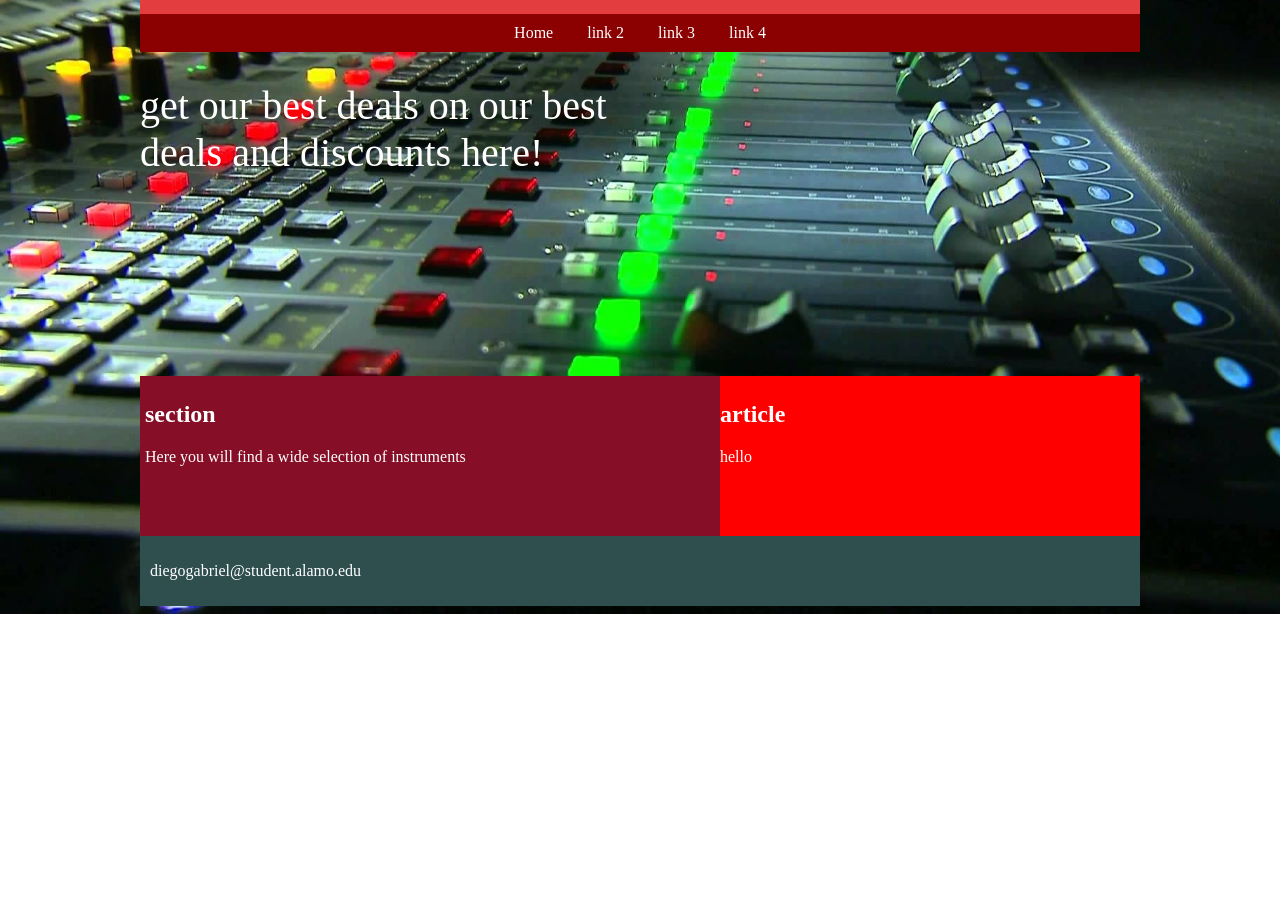
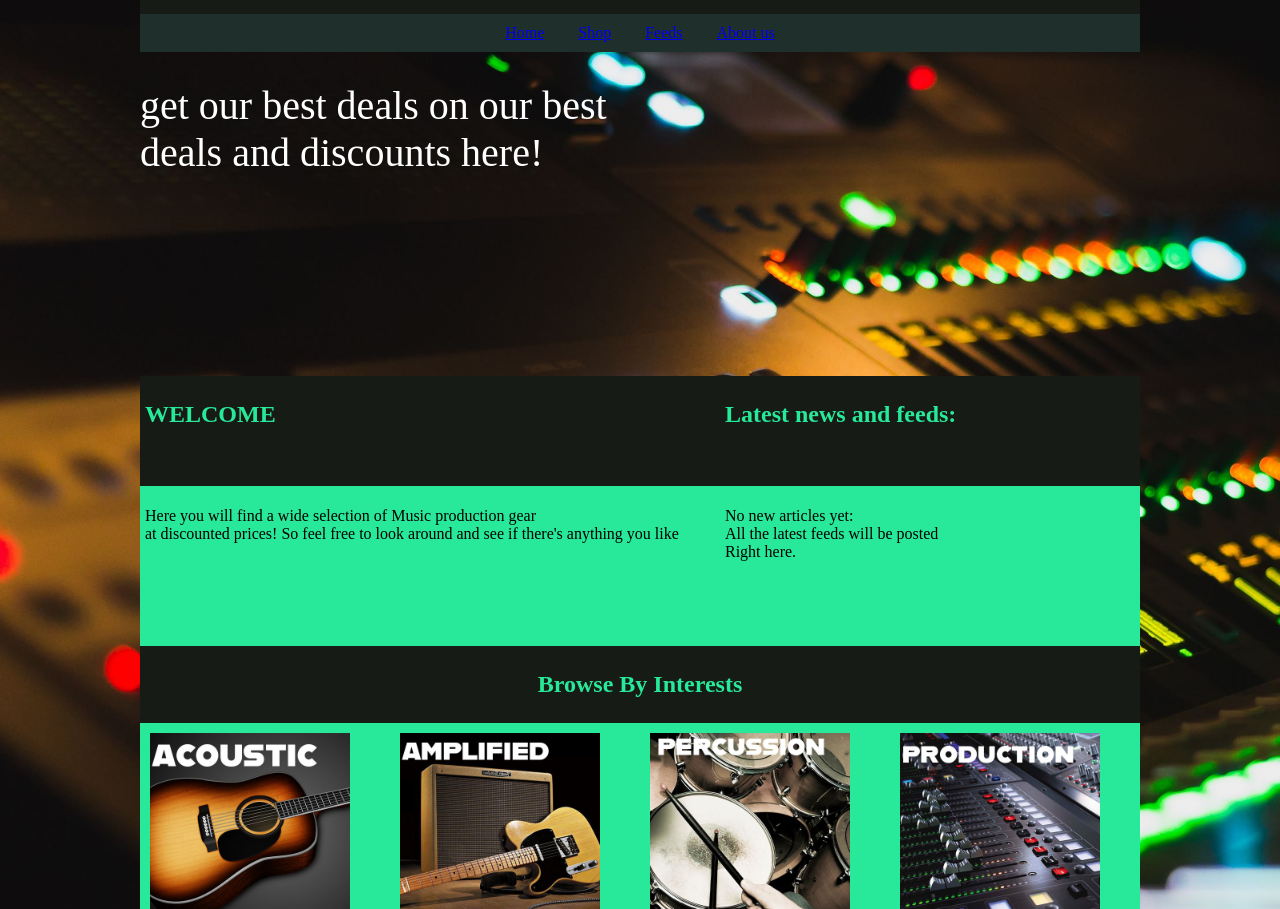
Before and after one commit to StudentUserDiego03/layout_code, a plain HTML site: page index.html in a window 1280 px wide. Shown: the part 144-1053 px from the top of the page. Before the commit the page ends 800 px from the top, so only its background shows below. Drawn offline with Linux system fonts and the light colour scheme; a web font is replaced by a local one.

```diff
--- a/index.html
+++ b/index.html
@@ -2,19 +2,19 @@
 <html>
 <head>
 <meta charset="utf-8">
-<title>Music Vault</title>
+<title>Sound Vault</title>
 <link rel="stylesheet" href="https://use.typekit.net/cva5nif.css">
 	<style>
 		header{
-		background-color: rgba(227,61,64,1.00);
+		background-color: rgba(22,27,22,1.00);
 		font-family: anisette-std, sans-serif;
-		color: white;
+		color: rgba(39,233,153,1.00);
 		padding: 30px;
 		text-align:center;
 		height: 90px;
 	}
 		nav{
-		background-color: darkred;
+		background-color: rgba(31,47,44,1.00);
 		color:white;
 		padding: 10px;
 		font-family:;
@@ -27,12 +27,15 @@
 		nav a:hover{
 		color: blue;
 		}
+		nav a:active{
+		color: blue;
+		}
 
 		section{
-			height: 150px;
-			background-color: rgba(134,14,39,1.00);
+			height: 100px;
+			background-color: rgba(22,27,22,1.00);
 			font-family: anisette-std;
-			color: white;
+			color: rgba(39,233,153,1.00);
 			padding: 5px;
 			margin-top: 20%;
 			width: 57%;
@@ -44,13 +47,14 @@
 		}
 
 		article{
-			height: 150px;
+			height: 100px;
+			width: 410px;
 			font-family: anisette-std;
-			background-color: red;
-			color: white;
+			background-color: rgba(22,27,22,1.00);
+			color: rgba(39,233,153,1.00);
 			padding: 5px;
 			margin-top: 20%;
-			float:;
+			float:left;
 	}
 		footer{
 			font-family: anisette-std;
@@ -70,10 +74,52 @@
 		}
 
 		body{
-			background:url("images/alternative.jpg");
+			background:url("images/imageforalt.jpeg");
 			background-repeat:no-repeat;
 			background-size:cover;
 		}
+		.sellsheader{
+			background-color:rgba(22,27,22,1.00);
+			color:rgba(39,233,153,1.00);
+			font-family: anisette-std;
+			padding: 5px;
+			clear: both;
+			text-align: center;
+		}
+		.sellssection{
+			background-color:rgba(39,233,153,1.00);
+			padding: 10px;
+			height:200px;
+
+		}
+		.section{
+			height: 150px;
+			background-color: rgba(39,233,153,1.00);
+			font-family: anisette-std;
+			color: rgba(39,233,153,1.00);
+			padding: 5px;
+			width: 57%;
+			float: left;
+
+		}
+		.article{
+			height: 150px;
+			width: 410px;
+			font-family: anisette-std;
+			background-color: rgba(39,233,153,1.00);
+			color: rgba(39,233,153,1.00);
+			padding: 5px;
+			float:left;
+
+		}
+		.section p{
+			color: black;
+		}
+
+		.article p{
+			color: black;
+		}
+
 
 </style>
 </head>
@@ -81,34 +127,70 @@
 <body>
 <div id ="block">
 	<header>
-		<h1>ALT VAULT</h1>
+		<h1>SOUND VAULT</h1>
 		<h2 style = "font-size:15px;">&#127928;Your passion for music is our priority&#33;</h2>
 	</header>
 
 	<nav style = "text-align: center;">
-		<a>Home</a>
-		<a>link 2</a>
-		<a>link 3</a>
-		<a>link 4</a>
+		<a href = "index.html">Home</a>
+		<a href ="browse.html">Shop</a>
+		<a href = "posts.html">Feeds</a>
+		<a href = "aboutus.html">About us</a>
 	</nav>
 
 	<aside style="font-family:anisette-std;color:white;font-size:40px;margin-top:30px;margin:">
-		get our best deals on our best<br>deals and discounts here!
+		get our best deals on our best<br>deals and discounts here!<br>
+		<a></a>
 	</aside>
 
+
+
 	<section>
-		<h2>section</h2>
-		<p>Here you will find a wide selection of instruments</p>
+		<h2>WELCOME</h2>
+
 	</section>
 
 	<article>
-		<h2>article</h2>
-		<p>hello</p>
+		<h2>Latest news and feeds:</h2>
 	</article>
 
+	<div class = "section">
+		<p>Here you will find a wide selection of Music production gear<br> at discounted prices! So feel free to look around and see if there's anything you like</p>
+	</div>
 
+	<div class = "article">
+		<p>No new articles yet:<br> All the latest feeds will be posted<br>Right here. </p>
+	</div>
+
+
+
+	<div class="sellsheader">
+		<h2>Browse By Interests</h2>
+	</div>
+
+	<div class="sellssection">
+		<a href = "browse.html">
+		<img src = "images/acoustictwo.jpg" alt = "Acoustic section"  width="200" height="200" style = "float: left">
+		</a>
+
+		<a href = "browse.html">
+		<img src = "images/amplified.jpg" alt = "Amplified section"  width="200" height="200" style = "float: left; margin-left: 50px;">
+		</a>
+
+		<a href = "browse.html">
+		<img src = "images/percussion.jpg" alt = "Acoustic section"  width="200" height="200" style = "float: left; margin-left: 50px;">
+		</a>
+
+		<a href = "browse.html">
+		<img src = "images/productionfixed.jpg" alt = "Production section"  width="200" height="200" style = "float: left; margin-left: 50px;">
+		</a>
+	</div>
 	<footer>
-		<p>diegogabriel@student.alamo.edu</p>
+		<p>dcardenascastane@student.alamo.edu</p>
+		<p>note: This website is just for a class project, and it isn't to promote a legit business</p>
+		<p>I don't own any of the images used here. and none of them originally had the included text, I added that in. All images used here belong to their respective owners, and no copyright infringement is intended. </p>
+		Links to original images here:
+		<a href = "posts.html">images used</a>
 	</footer>
 
 
```
